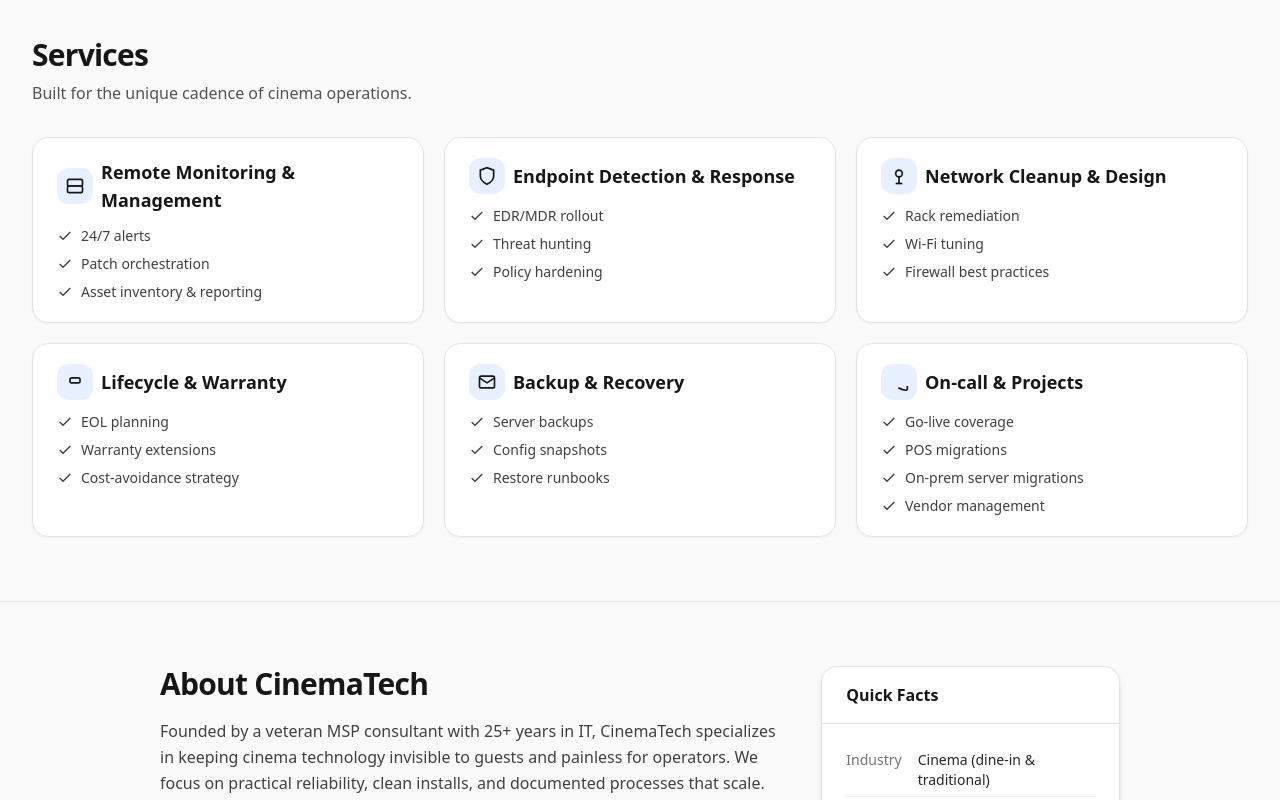
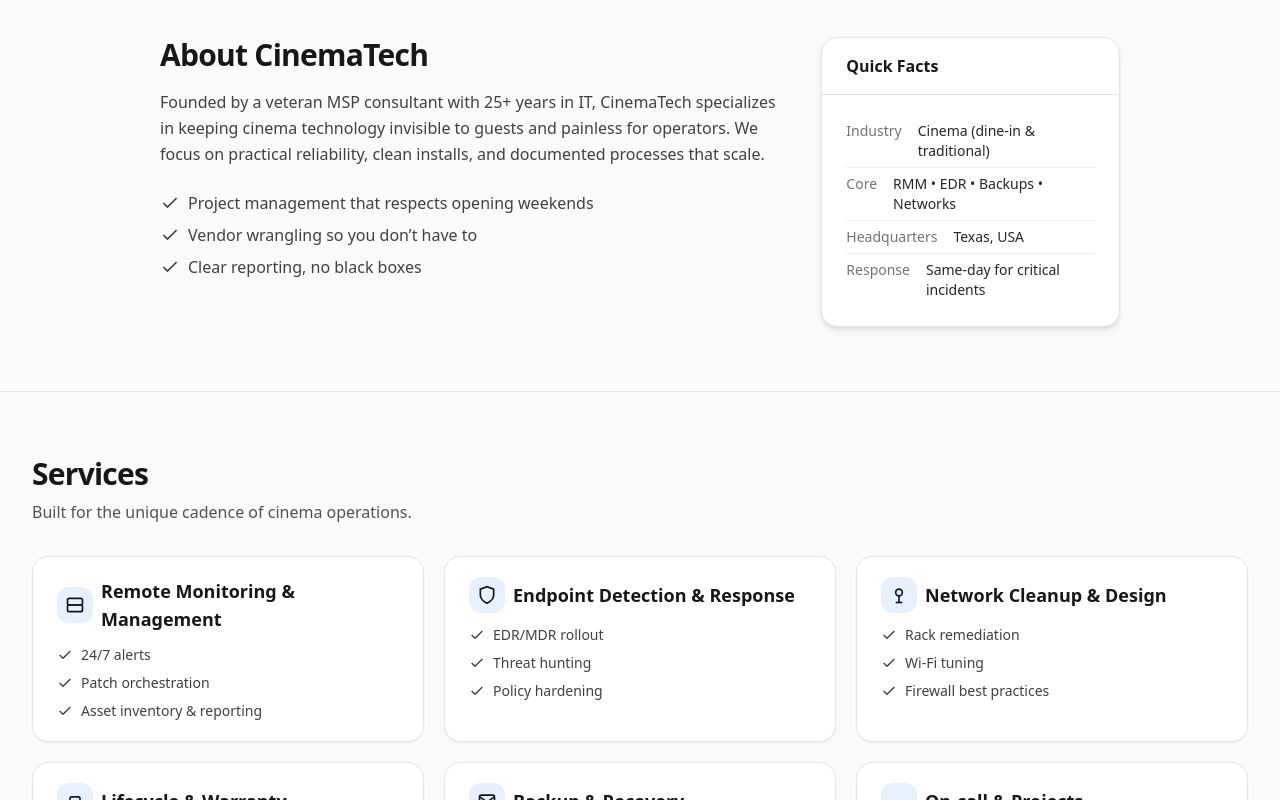
Before and after one commit to dsarfati75/CTGweb, a Next.js app: page / in a window 1280 px wide. Shown: the part 620-1420 px from the top of the page. Built offline with nearby package versions, Linux system fonts and the light colour scheme.

Commit message:
Update page.tsx

```diff
--- a/app/page.tsx
+++ b/app/page.tsx
@@ -63,25 +63,7 @@ export default function CinemaTechHome() {
         </div>
       </section>
 
-      {/* SERVICES */}
-      <section id="services" className="py-16 border-t border-neutral-200 scroll-mt-24">
-        <div className="max-w-7xl mx-auto px-4 sm:px-6 lg:px-8">
-          <header className="mb-8">
-            <h2 className="text-3xl font-bold tracking-tight">Services</h2>
-            <p className="mt-2 text-neutral-600">Built for the unique cadence of cinema operations.</p>
-          </header>
-          <div className="grid md:grid-cols-2 lg:grid-cols-3 gap-5">
-            <ServiceCard icon={<ServerIcon />} title="Remote Monitoring & Management" bullets={["24/7 alerts", "Patch orchestration", "Asset inventory & reporting"]} />
-            <ServiceCard icon={<ShieldIcon />} title="Endpoint Detection & Response" bullets={["EDR/MDR rollout", "Threat hunting", "Policy hardening"]} />
-            <ServiceCard icon={<NetworkIcon />} title="Network Cleanup & Design" bullets={["Rack remediation", "Wi-Fi tuning", "Firewall best practices"]} />
-            <ServiceCard icon={<CableIcon />} title="Lifecycle & Warranty" bullets={["EOL planning", "Warranty extensions", "Cost-avoidance strategy"]} />
-            <ServiceCard icon={<MailIcon />} title="Backup & Recovery" bullets={["Server backups", "Config snapshots", "Restore runbooks"]} />
-            <ServiceCard icon={<PhoneIcon />} title="On-call & Projects" bullets={["Go-live coverage", "POS migrations", "On-prem server migrations", "Vendor management"]} />
-          </div>
-        </div>
-      </section>
-
-      {/* ABOUT */}
+      {/* ABOUT (moved above Services to match header order) */}
       <section id="about" className="py-16 border-t border-neutral-200 scroll-mt-24">
         <div className="max-w-5xl mx-auto px-4 sm:px-6 lg:px-8 grid lg:grid-cols-3 gap-8 items-start">
           <div className="lg:col-span-2">
@@ -105,6 +87,24 @@ export default function CinemaTechHome() {
                 <Fact label="Response" value="Same-day for critical incidents" />
               </div>
             </div>
+          </div>
+        </div>
+      </section>
+
+      {/* SERVICES (now after About) */}
+      <section id="services" className="py-16 border-t border-neutral-200 scroll-mt-24">
+        <div className="max-w-7xl mx-auto px-4 sm:px-6 lg:px-8">
+          <header className="mb-8">
+            <h2 className="text-3xl font-bold tracking-tight">Services</h2>
+            <p className="mt-2 text-neutral-600">Built for the unique cadence of cinema operations.</p>
+          </header>
+          <div className="grid md:grid-cols-2 lg:grid-cols-3 gap-5">
+            <ServiceCard icon={<ServerIcon />} title="Remote Monitoring & Management" bullets={["24/7 alerts", "Patch orchestration", "Asset inventory & reporting"]} />
+            <ServiceCard icon={<ShieldIcon />} title="Endpoint Detection & Response" bullets={["EDR/MDR rollout", "Threat hunting", "Policy hardening"]} />
+            <ServiceCard icon={<NetworkIcon />} title="Network Cleanup & Design" bullets={["Rack remediation", "Wi-Fi tuning", "Firewall best practices"]} />
+            <ServiceCard icon={<CableIcon />} title="Lifecycle & Warranty" bullets={["EOL planning", "Warranty extensions", "Cost-avoidance strategy"]} />
+            <ServiceCard icon={<MailIcon />} title="Backup & Recovery" bullets={["Server backups", "Config snapshots", "Restore runbooks"]} />
+            <ServiceCard icon={<PhoneIcon />} title="On-call & Projects" bullets={["Go-live coverage", "POS migrations", "On-prem server migrations", "Vendor management"]} />
           </div>
         </div>
       </section>
@@ -172,10 +172,9 @@ What truly differentiates CinemaTech is the trust. David understands our busines
       {/* FOOTER */}
       <footer className="py-8 border-t border-neutral-200">
         <div className="max-w-7xl mx-auto px-4 sm:px-6 lg:px-8 flex flex-col md:flex-row items-center justify-between gap-4">
-          <div className="text-sm text-neutral-600">
-            © {new Date().getFullYear()} CinemaTech. All rights reserved.
-          </div>
+          <div className="text-sm text-neutral-600">© {new Date().getFullYear()} CinemaTech. All rights reserved.</div>
           <div className="flex items-center gap-4 text-sm">
+            <a href="#about" className="hover:text-[var(--brand-primary)]">About</a>
             <a href="#services" className="hover:text-[var(--brand-primary)]">Services</a>
             <a href="#testimonials" className="hover:text-[var(--brand-primary)]">Testimonials</a>
             <a href="#contact" className="hover:text-[var(--brand-primary)]">Contact</a>
@@ -337,8 +336,8 @@ function PhoneIcon({ className = "w-5 h-5" }) {
 function SmokeTests() {
   useEffect(() => {
     const tests: Array<[string, boolean]> = [
+      ["About exists", !!document.getElementById("about")],
       ["Services exists", !!document.getElementById("services")],
-      ["About exists", !!document.getElementById("about")],
       ["Testimonials exists", !!document.getElementById("testimonials")],
       ["Contact exists", !!document.getElementById("contact")],
     ];
```
